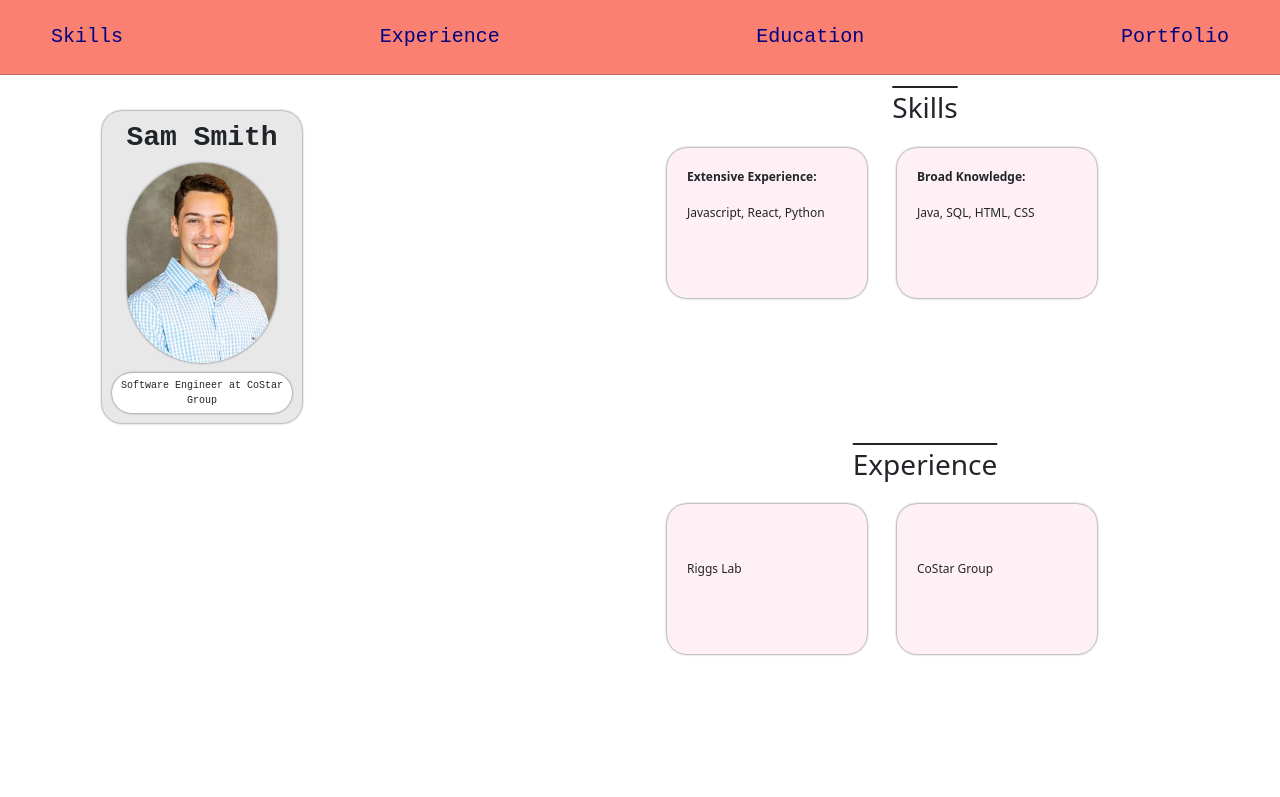
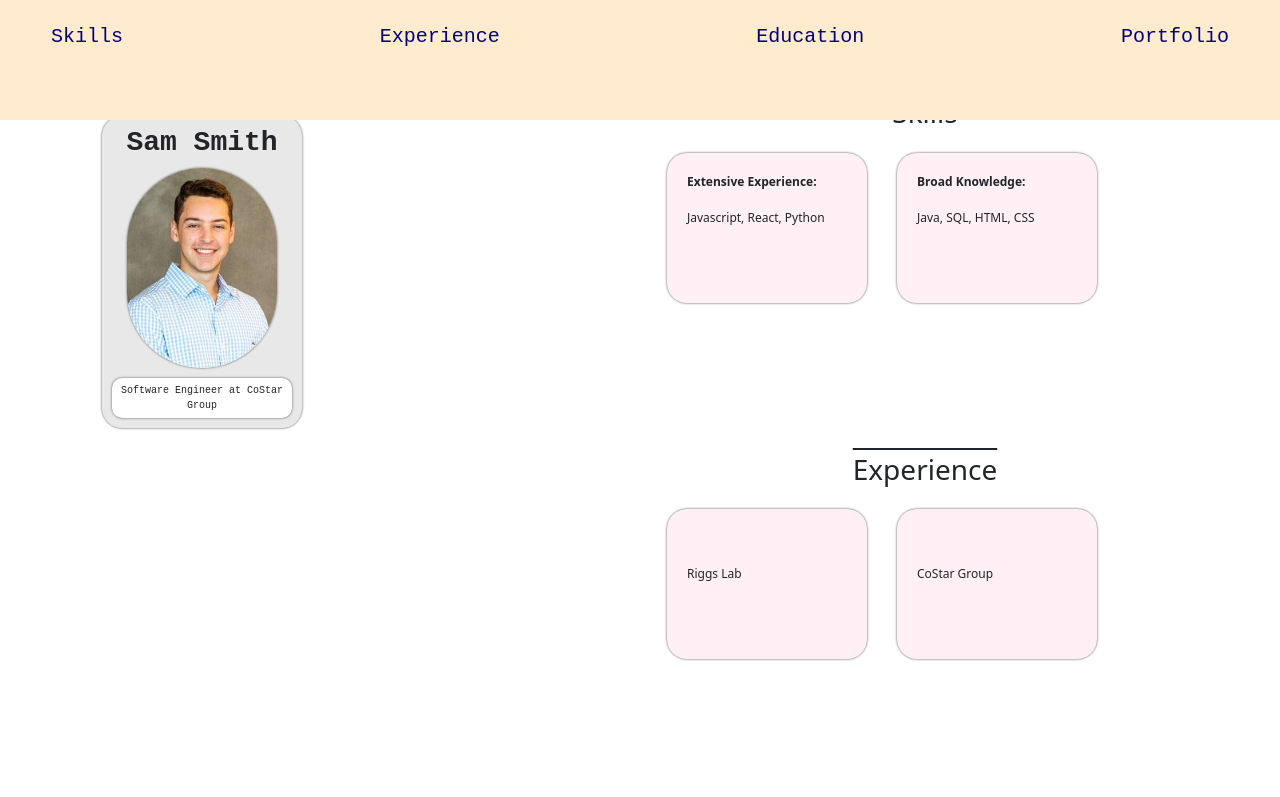
Before and after one commit to samsmith0704/resume-site, a React app: page / in a window 1280 px wide. Shown: the top 797 px of the page. Built offline with nearby package versions, Linux system fonts and the light colour scheme.

Commit message:
Made header static

```diff
--- a/src/components/Header.js
+++ b/src/components/Header.js
@@ -9,7 +9,10 @@ const innerHeaderStyle = {
 };
 
 const outerHeaderStyle = {
-  backgroundColor: "salmon",
+  backgroundColor: "BlanchedAlmond",
+  position: "fixed",
+  width: "100%",
+  height: "15%",
 };
 
 const Header = () => {
@@ -21,8 +24,9 @@ const Header = () => {
   };
 
   React.useEffect(() => {
+    console.log(currentHeaderItem);
     if (currentHeaderItem !== null) {
-      document.getElementById(currentHeaderItem).scrollIntoView({
+      document.getElementById(currentHeaderItem)?.scrollIntoView({
         behavior: "smooth",
       });
     }
@@ -36,7 +40,6 @@ const Header = () => {
         <HeaderItem headerItemTitle={"Education"} onMenuClick={onMenuClick} />
         <HeaderItem headerItemTitle={"Portfolio"} />
       </div>
-      <hr></hr>
     </div>
   );
 };
--- a/src/components/HeaderItem.js
+++ b/src/components/HeaderItem.js
@@ -3,18 +3,17 @@ import { useState } from "react";
 
 const HeaderItem = (props) => {
   const [isHovered, setIsHovered] = useState(false);
-  const headerItemStyle = {
-    marginLeft: "30px",
-    marginRight: "30px",
-    color: "Navy",
-    fontFamily: "Courier New",
-  };
 
   const btnStyle = {
-    backgroundColor: "salmon",
+    backgroundColor: "BlanchedAlmond",
     textDecoration: isHovered ? "underline" : "none",
     border: "none",
     borderRadius: "20px",
+    marginLeft: "30px",
+    marginRight: "30px",
+    marginBottom: "0px",
+    color: "Navy",
+    fontFamily: "Courier New",
   };
 
   const onHover = () => {
@@ -35,9 +34,7 @@ const HeaderItem = (props) => {
         onMouseEnter={onHover}
         onMouseLeave={onLeaveHover}
       >
-        <div style={headerItemStyle}>
-          <h5>{props.headerItemTitle}</h5>
-        </div>
+        <h5>{props.headerItemTitle}</h5>
       </button>
     </div>
   );
--- a/src/components/PictureCard.js
+++ b/src/components/PictureCard.js
@@ -19,7 +19,7 @@ const captionStyle = {
   textAlign: "center",
   border: "none",
   marginTop: "10px",
-  borderRadius: "20px",
+  borderRadius: "10px",
   padding: "5px",
   fontSize: "10px",
   boxShadow: " 0 0 2px .5px #888",
--- a/src/components/ShowcaseContainer.js
+++ b/src/components/ShowcaseContainer.js
@@ -2,30 +2,40 @@ import React from "react";
 import PictureCard from "./PictureCard";
 import ShowcaseCard from "./ShowcaseCard";
 import Header from "./Header";
-const scStyle = {
+
+//TODO:
+/**
+ * Link Github and LinkedIn
+ * Get links in header fully working
+ * add margin bottom to header
+ */
+const showcaseCardStyle = {
   display: "flex",
 };
 
 const ShowcaseContainer = () => {
   return (
     <div>
-      <Header />
-
+      <div>
+        <Header />
+      </div>
+      <br />
+      <br />
+      <br />
+      <br />
       <div className="container">
-        <div className="row">
+        <div className="row" id="Skills">
           <div className="col">
             <div>
               <PictureCard />
             </div>
           </div>
           <div className="col-6">
-            <h3
-              id="Skills"
-              style={{ textAlign: "center", textDecoration: "overline" }}
-            >
+            <h3 style={{ textAlign: "center", textDecoration: "overline" }}>
               Skills
             </h3>
-            <div style={scStyle}>
+
+            <div style={showcaseCardStyle}>
               <ShowcaseCard
                 boldedText={"Extensive Experience: "}
                 text="Javascript, React, Python"
@@ -37,37 +47,31 @@ const ShowcaseContainer = () => {
             </div>
           </div>
         </div>
-        <div className="row">
+        <div className="row" id="Experience">
           <div className="col">
             <div></div>
           </div>
           <div className="col-6">
-            <h3
-              id="Experience"
-              style={{ textAlign: "center", textDecoration: "overline" }}
-            >
+            <h3 style={{ textAlign: "center", textDecoration: "overline" }}>
               Experience
             </h3>
-            <div style={scStyle}>
+            <div style={showcaseCardStyle}>
               <ShowcaseCard text="Riggs Lab" />
               <ShowcaseCard text="CoStar Group" />
             </div>
           </div>
         </div>
 
-        <div className="row">
+        <div className="row" id="Education">
           <div className="col">
             <div></div>
           </div>
           <div className="col-6">
-            <h3
-              id="Education"
-              style={{ textAlign: "center", textDecoration: "overline" }}
-            >
+            <h3 style={{ textAlign: "center", textDecoration: "overline" }}>
               Education
             </h3>
 
-            <div style={scStyle}>
+            <div style={showcaseCardStyle}>
               <ShowcaseCard text="UVA" />
               <ShowcaseCard text="EMPTY" />
             </div>
```
